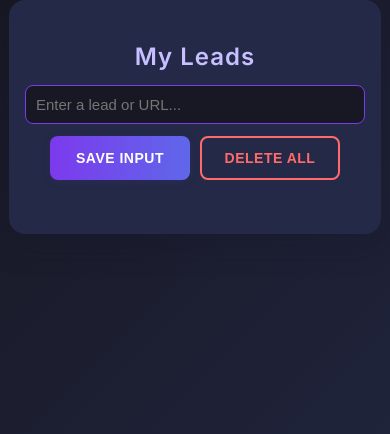
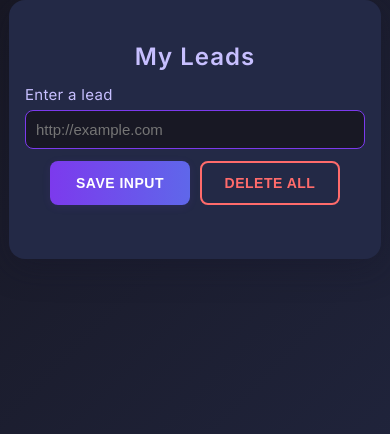
Before and after one commit to abdelelgendy/leads-tracker, a browser extension: page index.html in a window 390 px wide. Drawn offline with Linux system fonts and the light colour scheme; no server answers.

Commit message:
adding mobile deploy

```diff
--- a/index.css
+++ b/index.css
@@ -166,3 +166,12 @@ a {
     margin-top: 10px;
     font-size: 14px;
 }
+
+label {
+    display: block;
+    color: #c7bfff;
+    font-size: 15px;
+    font-weight: 500;
+    margin-bottom: 6px;
+    letter-spacing: 0.3px;
+}
--- a/index.html
+++ b/index.html
@@ -1,12 +1,18 @@
 <html>
     <head>
+        <meta name="viewport" content="width=device-width, initial-scale=1">
+        <link rel="apple-touch-icon" sizes="180x180" href="/apple-touch-icon.png">
+        <link rel="icon" type="image/png" sizes="32x32" href="/favicon-32x32.png">
+        <link rel="icon" type="image/png" sizes="16x16" href="/favicon-16x16.png">
+        <link rel="manifest" href="/site.webmanifest">
         <link rel="stylesheet" href="index.css">
         <link href="https://fonts.googleapis.com/css?family=Inter:400,600&display=swap" rel="stylesheet">
     </head>
     <body>
         <div class="container">
             <h2>My Leads</h2>
-            <input type="text" id="input-el" placeholder="Enter a lead or URL...">
+            <label id> Enter a lead</label>
+            <input type="text" id="input-el" placeholder="http://example.com">
             <div class="buttons">
                 <button id="input-btn">SAVE INPUT</button>
                 <button id="delete-btn">DELETE ALL</button>
```
Also changed, not shown: android-chrome-192x192.png (added), android-chrome-512x512.png (added), apple-touch-icon.png (added), favicon-16x16.png (added), favicon-32x32.png (added), favicon.ico (added), site.webmanifest (added).
